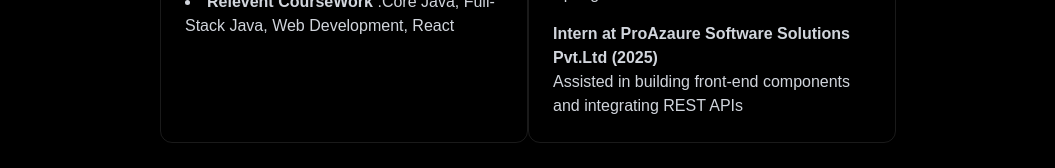
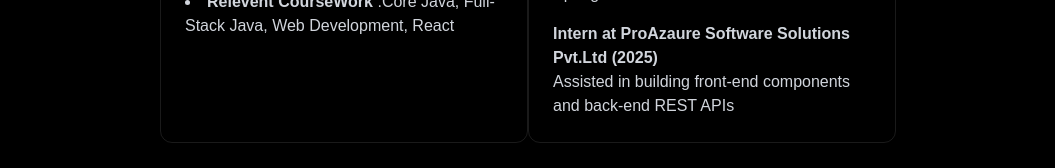
Before and after one commit to Vishalnalwade/vishal-portfolio, a React (Vite) app: page / in a window 1280 px wide. Shown: the part 1409-1577 px from the top of the page, without its empty margins (112-1167 px from the left). Built offline with nearby package versions, Linux system fonts and the light colour scheme.

Commit message:
initial commit

```diff
--- a/src/components/sections/About.jsx
+++ b/src/components/sections/About.jsx
@@ -65,7 +65,7 @@
                   </div>
                   <div>
                     <h4 className="font-semibold">Intern at ProAzaure Software Solutions Pvt.Ltd (2025)</h4>
-                    <p>Assisted in building front-end components and integrating REST APIs</p>
+                    <p>Assisted in building front-end components and back-end REST APIs</p>
                   </div>
                 </div>
           </div>
```
